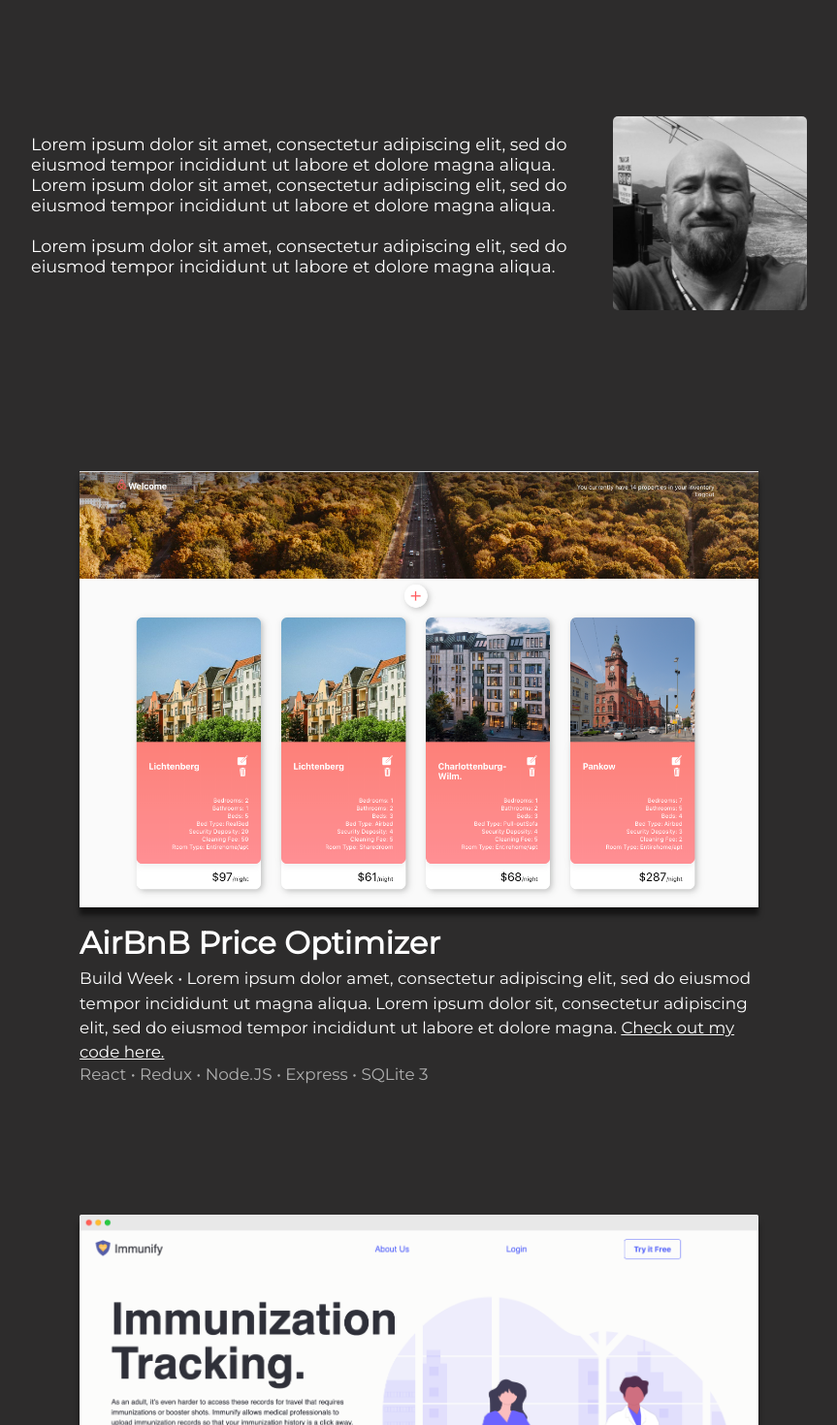
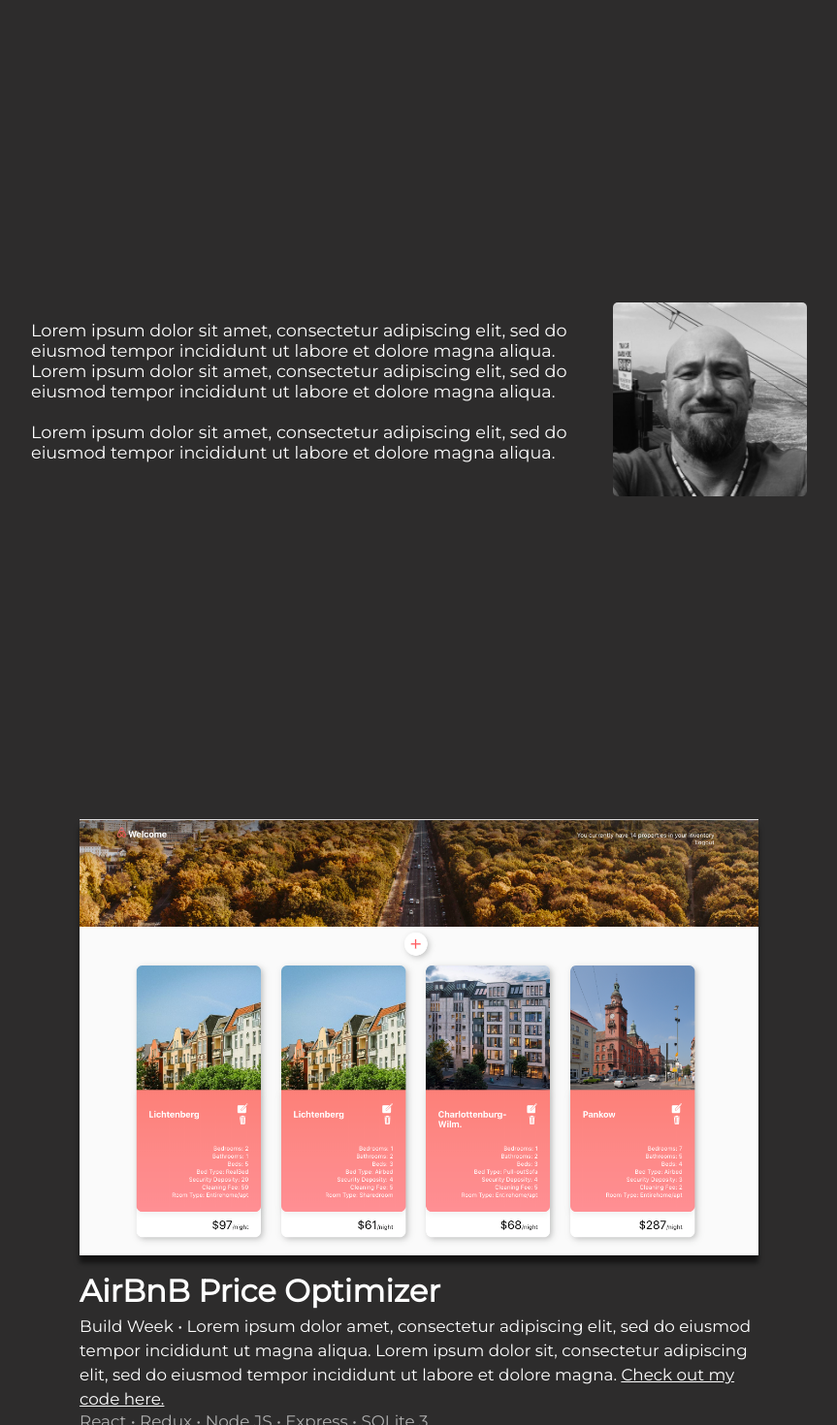
Before and after one commit to mrzacsmith/zac-portfolio, a React (Create React App) app: page / in a window 1280 px wide. Shown: the part 680-2150 px from the top of the page at 97% size, without its empty margins (208-1071 px from the left). Built offline with nearby package versions, Linux system fonts and the light colour scheme.

Commit message:
created functional nav bar

```diff
--- a/src/App.css
+++ b/src/App.css
@@ -1,3 +1,7 @@
+html{
+  scroll-behavior:smooth;
+}
+
 body{
   background-color:#2D2C2C;
 font-family: 'Montserrat';
@@ -179,6 +183,7 @@
 }
 .aboutme-container{
   margin:0 auto;
+  padding-top:15%;
   max-width:800px;
   width:100%;
   display:flex;
@@ -251,6 +256,7 @@
 }
 .project-container{
   max-width:900px;
+  padding-top:13%;
   width:100%;
   margin:0 auto;
   margin-bottom:30px;
@@ -367,8 +373,9 @@
 
 
 /* TODO: CHANGE WIDHT TO 100% / height to auto   */
-.blog{
+.main-blog-container{
   max-width:900px;
+  padding-top:10%;
   width:100%;
   margin:0 auto;
   display:flex;
--- a/src/components/AboutMe.js
+++ b/src/components/AboutMe.js
@@ -5,7 +5,7 @@
 function AboutMe(){
 
      return(
-          <div className="aboutme-container">
+          <div className="aboutme-container" id="about">
 
                {/* <div>
                     <img src={aboutme} alt="profile picture" className="profile-pic" />
--- a/src/components/Blog.js
+++ b/src/components/Blog.js
@@ -13,11 +13,8 @@
 
      return(
      <div>
-           {/* <div className="blog-name">
-                    <h1 className="underline"><span className="blog-highlight">Blog</span></h1>
-          </div> */}
-          <Fade bottom>
-          <div className='blog'>
+          <Fade>
+          <div className='main-blog-container' id="blog">
 
                <a href='https://medium.com/@mrzacsmith'>
                <div className="blog-container">
--- a/src/components/Contact.js
+++ b/src/components/Contact.js
@@ -10,7 +10,7 @@
 function Contact(){
 
      return(
-     <div className="contact-container">
+     <div className="contact-container" id="contact">
           <div className="icon-container">
 
           <div className="icon-container-1">
--- a/src/components/LandingPage.js
+++ b/src/components/LandingPage.js
@@ -11,11 +11,11 @@
                     <nav>
                          {/* <a href="#LandingPage"><img className="logo-home" src={KevinHome} alt="Home logo" /></a> */}
                          <div className='nav-link-container'>
-                              <a href="#AboutMe">About</a>
-                              <a href="#Projects">Work</a>
+                              <a href="#about">About</a>
+                              <a href="#projects">Work</a>
                               <a href="https://drive.google.com/file/d/1ibcZg4aKwkamiGJtr4BCL2yFeXZCwqLD/view?usp=sharing" className="resume">Resume</a>
                               <a href="#blog">Blog</a>
-                              <a href="#Contact">Connect</a>
+                              <a href="#contact">Connect</a>
                          </div>
                     </nav>
                </div>
--- a/src/components/Projects.js
+++ b/src/components/Projects.js
@@ -9,7 +9,7 @@
 
      return(
 
-     <div className="project-container">
+     <div className="project-container" id="projects">
           {/* <div className="project-header">
                <h1><span className="project-header-highlight">Projects</span></h1>
           </div> */}
```
